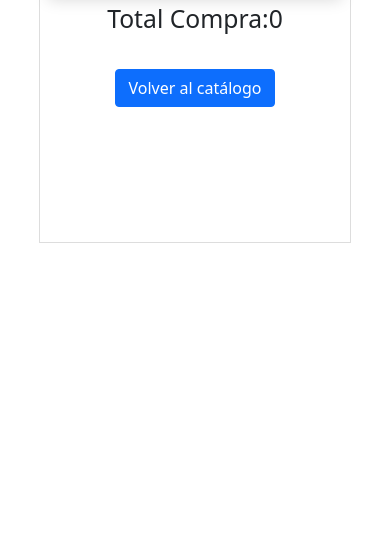
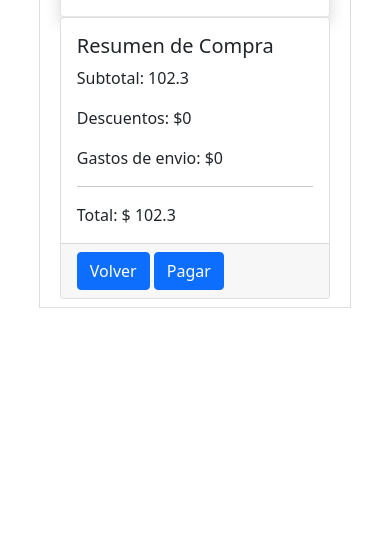
Before and after one commit to gticora/Tienda_compras, a PHP site: page /carritodecompras.php?id=1 in a window 390 px wide. Shown: the part 307-844 px from the top of the page. Run offline with PHP 8.4, Linux system fonts and the light colour scheme; data comes from the database, SQL or seed files in the repository; data that the repository does not hold is empty; some libraries are stand-ins or nearby versions.

Commit message:
se agrega formulario de opcion de pago, ademas de que se termina de optmizar la pestaña del carro de compras.

```diff
--- a/carritodecompras.php
+++ b/carritodecompras.php
@@ -83,7 +83,8 @@
        }
 
   }
-
+  $datos = $_SESSION['carrito'];
+  $cantidad=$datos[0]['cantidad'];
  ?>
 <!DOCTYPE html>
 <html lang="es">
@@ -103,9 +104,10 @@
 	<div  class="row col-lg-12">
 		<?php include 'menu.php' ?>
 	</div>
-
 	<section>
-	<div class="toast-container">
+	<div class="container">
+		<div class="row">
+			<div class="col-md-7">
 				<?php
 					// suma del precio de los productos comprados
 					$total = 0;
@@ -117,6 +119,7 @@
 						$total = 0;
 						// guardamos la sesión en un array de objetos productos
 						$datos = $_SESSION['carrito'];
+						//print_r($datos);
 
 						for ($i=0; $i < count($datos); $i++) {
 				?>
@@ -134,13 +137,14 @@
 							<div class="toast-body">
 								<div class="row">
 									<div class="col-md-6"><img src="./productos/<?php echo($datos[$i]['imagen']) ?>" style="width: 100px;" class="img-fluid rounded-start" alt="..."></div>
-							<div class="col-md-6"><p class="card-text"><span>Precio:$<?php echo($datos[$i]['precio']) ?></span></p>
+									<div class="col-md-6"><p class="card-text"><span>Precio:&nbsp;$<?php echo(number_format($datos[$i]['precio'],1)) ?></span></p>
 										<p class="card-text"><span>Cantidad:
 										<!-- ponemos el data-attribute precio e id -->
 										<!-- ponemos una clase cantidad porque iterando y no puede usarse una id; para que jquery la reconozca-->
 											<input type="text" value="<?php echo($datos[$i]['cantidad'])?>" size='3' data-precio="<?php echo($datos[$i]['precio']) ?>" data-id="<?php echo($datos[$i]['id']) ?>" class="cantidad" >
 										</span></p>
-								<p class="card-text"><span class="subtotal">Total Producto:<?php echo($datos[$i]['cantidad']*$datos[$i]['precio'])?></span></p></div>
+										<p class="card-text"><span class="subtotal">Total Producto:&nbsp;$<?php echo(number_format($datos[$i]['cantidad']*$datos[$i]['precio'],1))?></span></p>
+									</div>
 								</div>
 							</div>
 						</div>
@@ -154,10 +158,30 @@
 						echo "<center><h2>El Carrito de Compras está vacío</h2></center>";
 					}
 					// calculamos la suma total de todas las unidades de todos los productos
-			echo "<center><h2 id='total'>Total Compra:" .$total. "</h2></center><br>";
+					//echo "<center><h4 id='total'>Total Compra:  &nbsp" .$total. "</h4></center><br>";
 				?>
 				<!-- volvemos al index -->
-		<center><a href="./" class="btn btn-primary">Volver al catálogo</a> </center>
+			</div>
+			<div class="col-md-5">
+				<div class="card h-100">
+					<div class="card-body">
+						<h5 class="card-title">Resumen de Compra</h5>
+						<p class="card-text"> Subtotal:        <?=number_format($total,1)?></p>
+						<p class="card-text"> Descuentos:      $0</p>
+						<p class="card-text"> Gastos de envio: $0</p>
+						<p class="card-text"> <hr></p>
+						<p class="card-text"> Total:         $  <?=number_format($total,1)?></p>
+					</div>
+					<div class="card-footer">
+						<small class="text-muted"><a href="./" class="btn btn-primary">Volver</a></small>
+						<small class="text-muted"><a href="./formu_pago.php" class="btn btn-primary">Pagar</a></small>
+					</div>
+
+				</div>
+			</div>
+
+		</div>
+
 	</div>
 	</section>
 
--- a/detalles.php
+++ b/detalles.php
@@ -9,6 +9,11 @@
 	<script src="https://cdn.jsdelivr.net/npm/bootstrap@5.1.0/dist/js/bootstrap.bundle.min.js" integrity="sha384-U1DAWAznBHeqEIlVSCgzq+c9gqGAJn5c/t99JyeKa9xxaYpSvHU5awsuZVVFIhvj" crossorigin="anonymous"></script>
 </head>
 <body>
+	<?php
+	session_start();
+	$datos = $_SESSION['carrito'];
+	$cantidad=$datos[0]['cantidad'];
+	?>
 	<div  class="row col-lg-12">
 		<?php include 'menu.php' ?>
 	</div>
--- a/index.php
+++ b/index.php
@@ -10,6 +10,11 @@
 	<script src="https://cdn.jsdelivr.net/npm/bootstrap@5.1.0/dist/js/bootstrap.bundle.min.js" integrity="sha384-U1DAWAznBHeqEIlVSCgzq+c9gqGAJn5c/t99JyeKa9xxaYpSvHU5awsuZVVFIhvj" crossorigin="anonymous"></script>
 </head>
 <body>
+	<?php
+	session_start();
+	$datos = $_SESSION['carrito'];
+	$cantidad=$datos[0]['cantidad'];
+	?>
 	<div  class="row col-lg-12">
 		<?php include 'menu.php' ?>
 	</div>
--- a/menu.php
+++ b/menu.php
@@ -1,6 +1,6 @@
 <nav class="navbar navbar-expand-lg fixed-top navbar-dark bg-primary">
 	<div class="container-fluid">
-		<a class="navbar-brand" href="#">Tienda Online</a>
+		<a class="navbar-brand" href="./">Tienda Online</a>
 		<button class="navbar-toggler" type="button" data-bs-toggle="collapse" data-bs-target="#navbarSupportedContent" aria-controls="navbarSupportedContent" aria-expanded="false" aria-label="Toggle navigation">
 		<span class="navbar-toggler-icon"></span>
 		</button>
@@ -38,7 +38,7 @@
 						<path d="M2.97 1.35A1 1 0 0 1 3.73 1h8.54a1 1 0 0 1 .76.35l2.609 3.044A1.5 1.5 0 0 1 16 5.37v.255a2.375 2.375 0 0 1-4.25 1.458A2.371 2.371 0 0 1 9.875 8 2.37 2.37 0 0 1 8 7.083 2.37 2.37 0 0 1 6.125 8a2.37 2.37 0 0 1-1.875-.917A2.375 2.375 0 0 1 0 5.625V5.37a1.5 1.5 0 0 1 .361-.976l2.61-3.045zm1.78 4.275a1.375 1.375 0 0 0 2.75 0 .5.5 0 0 1 1 0 1.375 1.375 0 0 0 2.75 0 .5.5 0 0 1 1 0 1.375 1.375 0 1 0 2.75 0V5.37a.5.5 0 0 0-.12-.325L12.27 2H3.73L1.12 5.045A.5.5 0 0 0 1 5.37v.255a1.375 1.375 0 0 0 2.75 0 .5.5 0 0 1 1 0zM1.5 8.5A.5.5 0 0 1 2 9v6h1v-5a1 1 0 0 1 1-1h3a1 1 0 0 1 1 1v5h6V9a.5.5 0 0 1 1 0v6h.5a.5.5 0 0 1 0 1H.5a.5.5 0 0 1 0-1H1V9a.5.5 0 0 1 .5-.5zM4 15h3v-5H4v5zm5-5a1 1 0 0 1 1-1h2a1 1 0 0 1 1 1v3a1 1 0 0 1-1 1h-2a1 1 0 0 1-1-1v-3zm3 0h-2v3h2v-3z"/>
 						</svg>
 						<span class="position-absolute top-0 start-100 translate-middle badge rounded-pill bg-danger">
-							99+
+							<?=$cantidad?>
 						<span class="visually-hidden">unread messages</span>
 						</span>
 					</a>
```
Also changed, not shown: formu_pago.php (added, +68 -0 lines), productos0.sql (+16 -10 lines), productos/camara.jpg, productos/celular.jpg (added), productos/computadora.jpg. Lines whose indentation alone changed are shown as unchanged.
